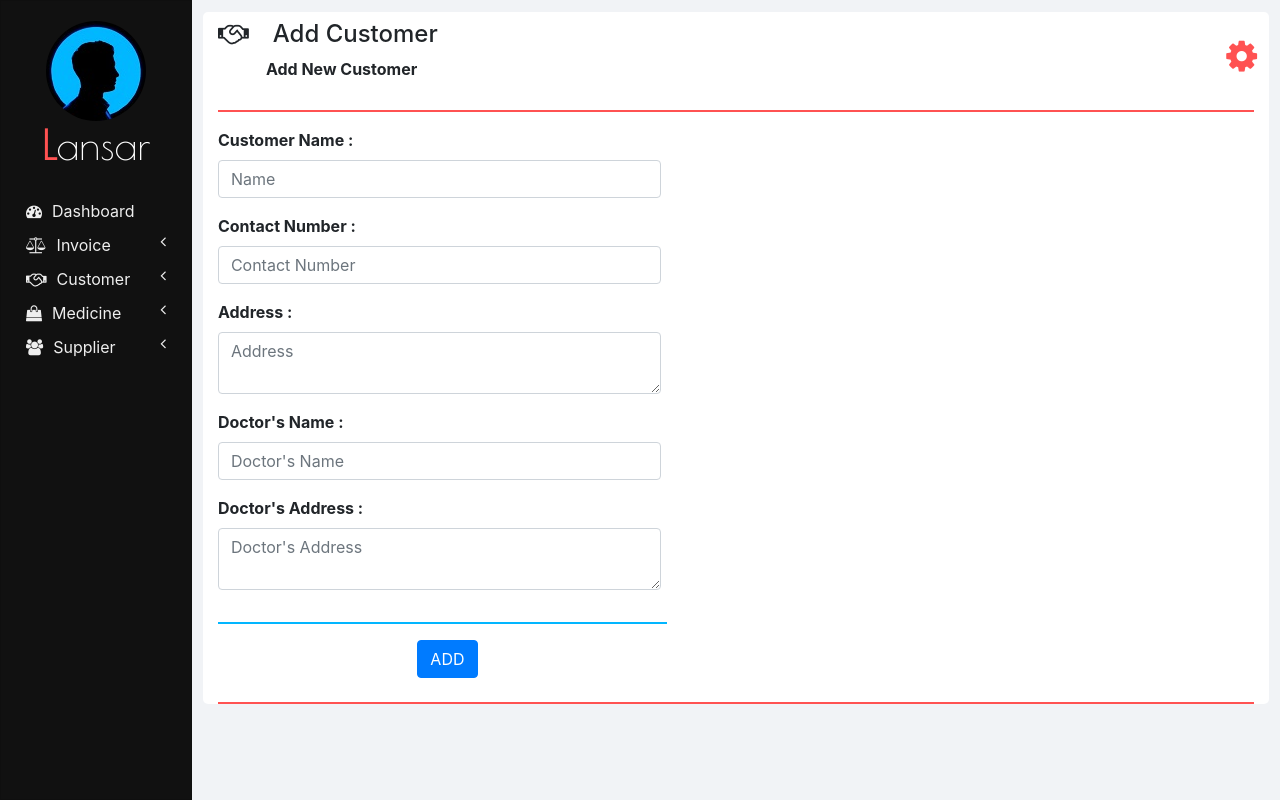
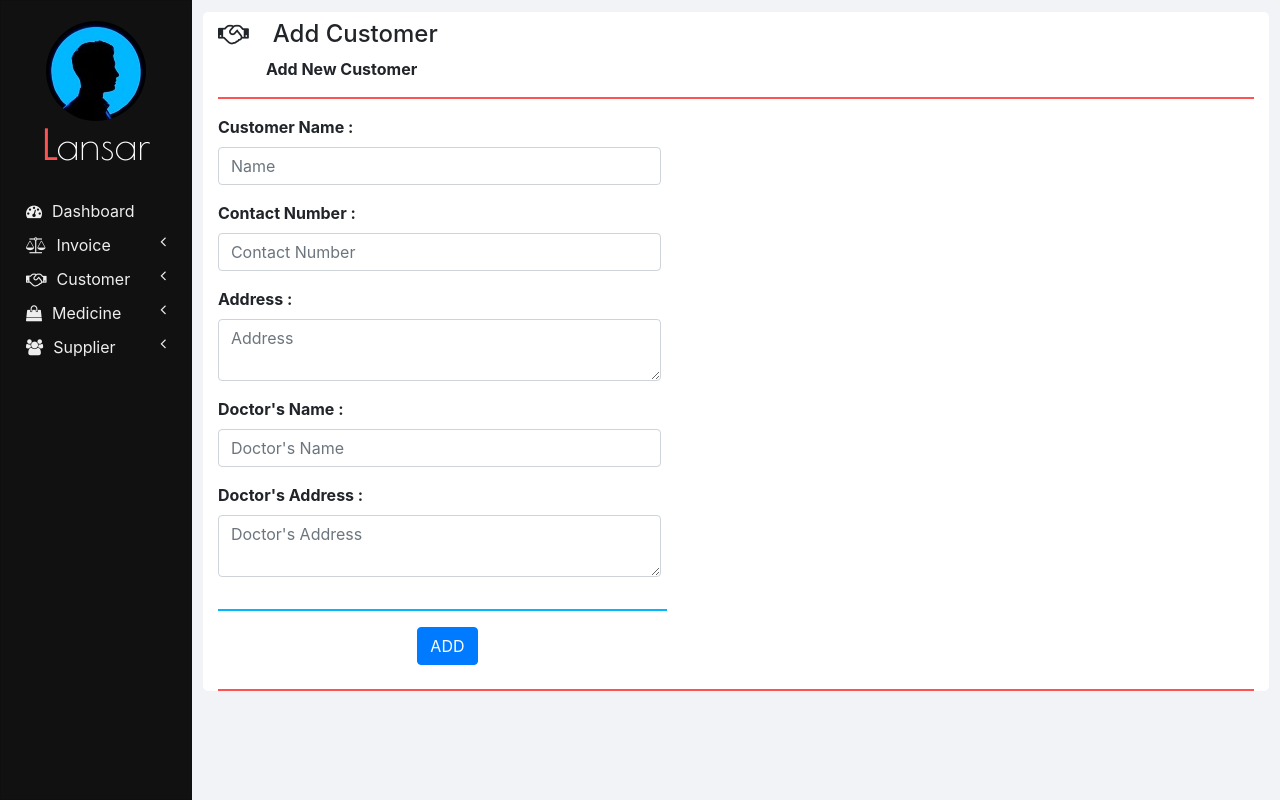
Before and after one commit to samuel355/lansar-pharmacy, a PHP site: page /Pharmacy-Management/add_customer.php in a window 1280 px wide. Run offline with PHP 8.4, Linux system fonts and the light colour scheme; data comes from the database, SQL or seed files in the repository; some libraries are stand-ins or nearby versions; some web fonts are replaced.

Commit message:
new updates

```diff
--- a/php/header.php
+++ b/php/header.php
@@ -7,9 +7,6 @@
         &emsp;&emsp;&emsp;<small class="font-weight-bold h6">'.$sub_heading.'</small>
       </div>
       <div class="col-md-1 user_options">
-        <button class="col col-md-1 m-3" onclick="showOptions();">
-          <i class="fa fa-gear"></i>
-        </button>
         <div id="mark"><i class="fa fa-play fa-rotate-270"></i></div>
         <ul id="options" class="options list-unstyled" style="display: none;">
           <li>
```
